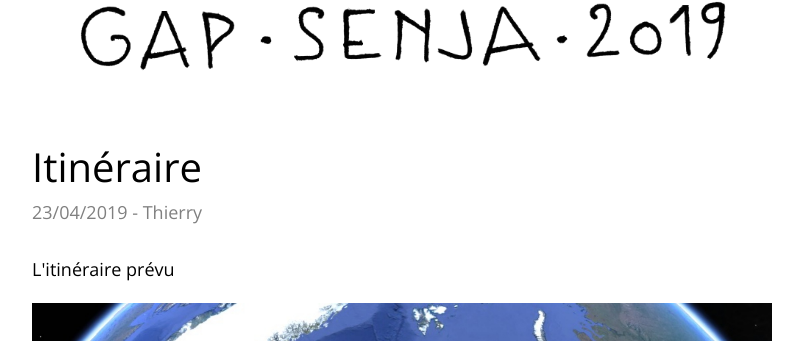
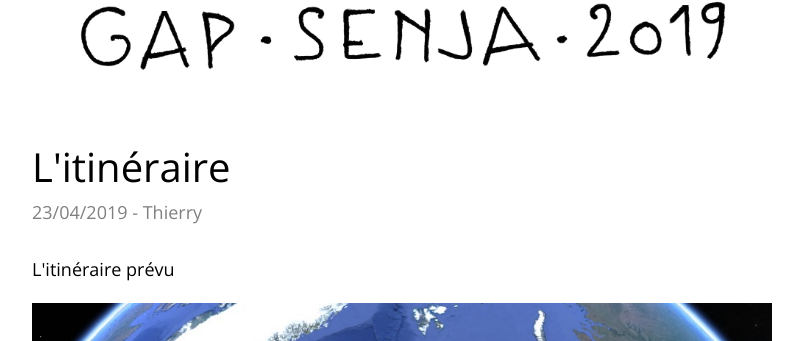
Before and after one commit to thvallee/senja, a Jekyll site: the page built from _posts/2019-04-23-itineraire.html, in a window 1280 px wide. Shown: the part 233-574 px from the top of the page, without its empty margins (238-1041 px from the left). Built offline with Jekyll 4.4.1, drawn with Linux system fonts in a browser that asks for light colours.

```diff
--- a/_posts/2019-04-23-itineraire.html
+++ b/_posts/2019-04-23-itineraire.html
@@ -1,6 +1,6 @@
 ---
 layout: posts
-title:  "Itinéraire"
+title:  "L'itinéraire"
 by: "Thierry"
 ---
 
```
